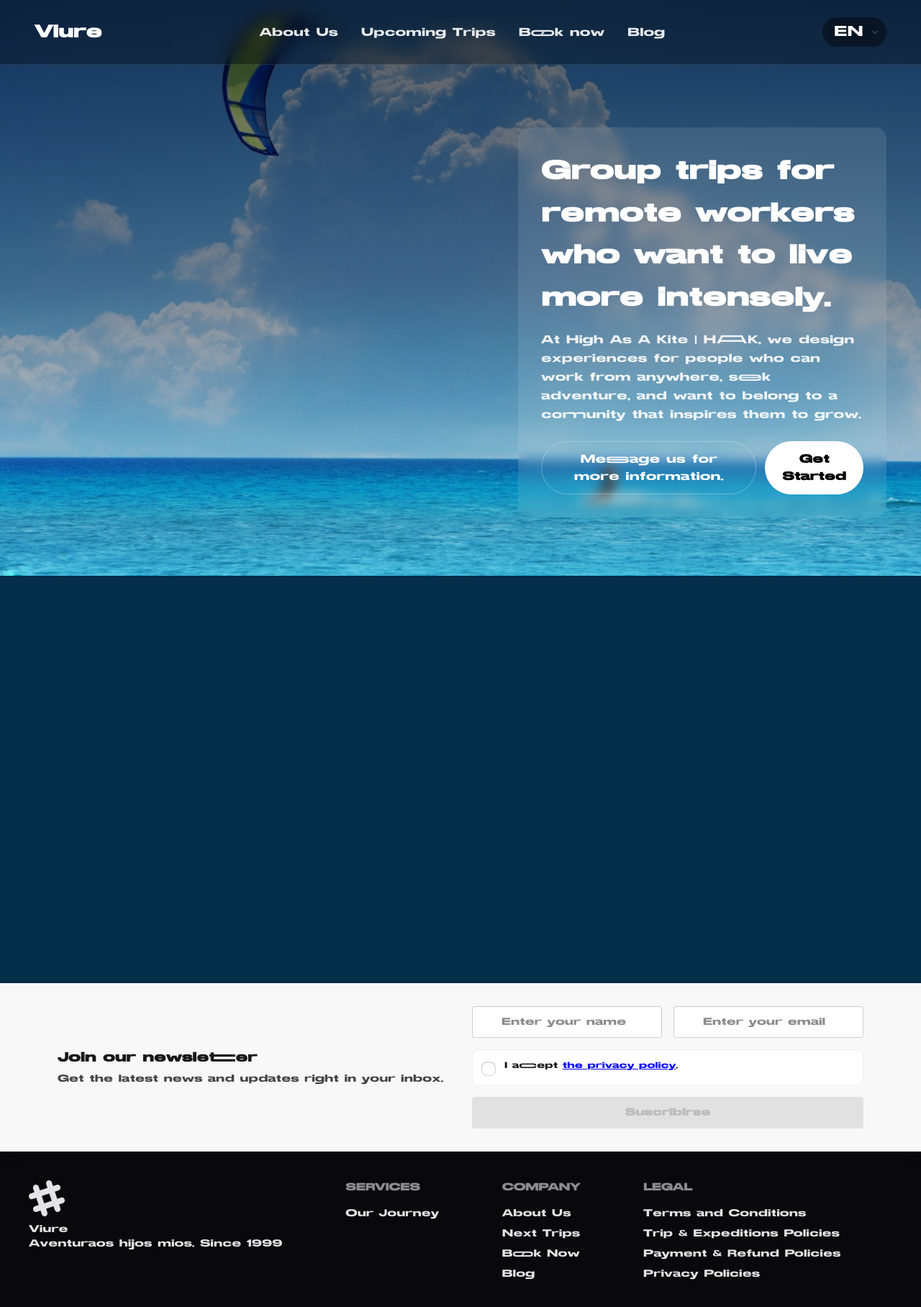
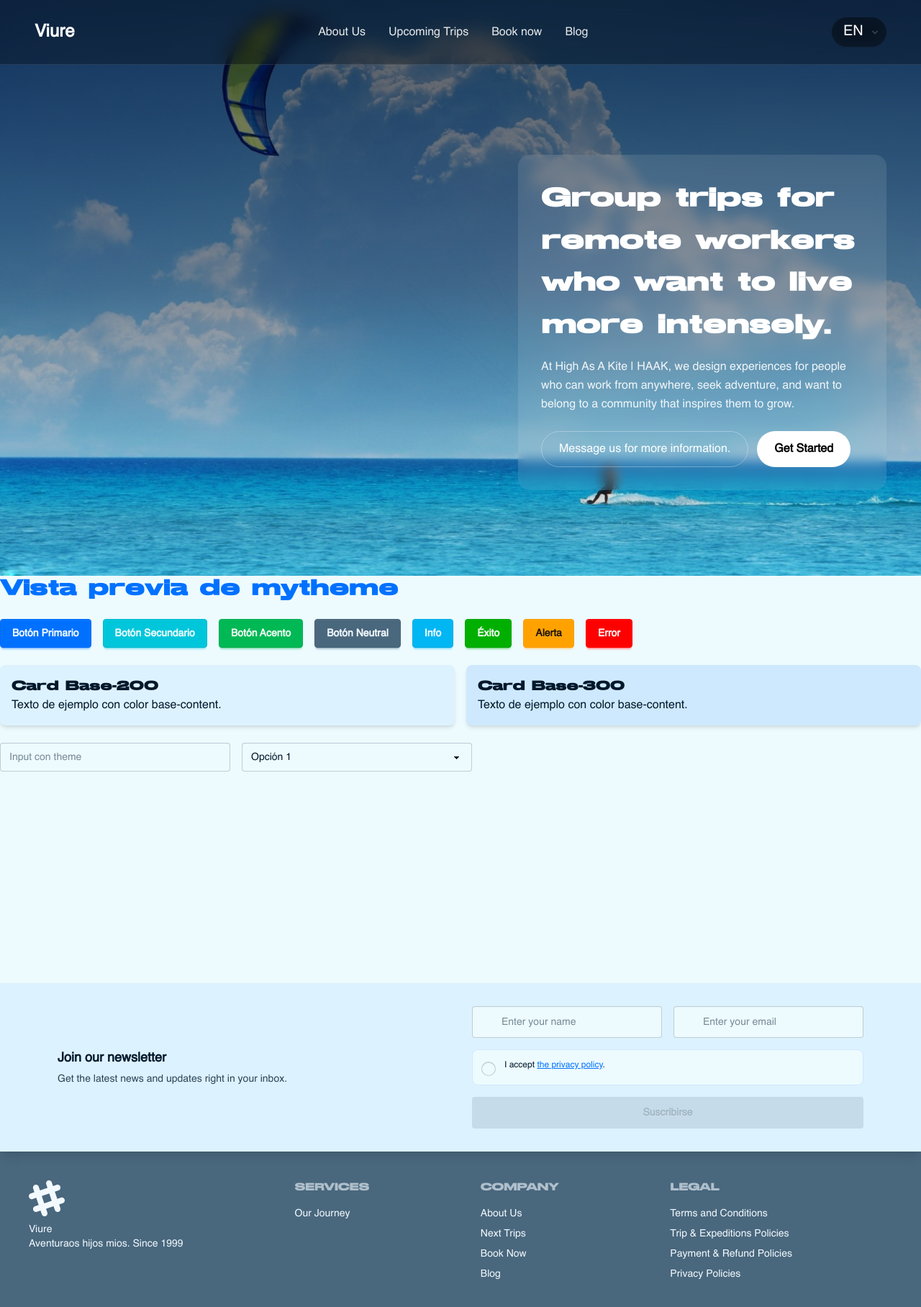
Before and after one commit to activity13/high-as-a-kite, a Next.js app: page /en in a window 1280 px wide. Shown: the top 1816 px of the page at 72% size. Built offline with nearby package versions, Linux system fonts and the light colour scheme.

Commit message:
se termin+o de configurar las fuentes y tema de colores de la empresa

```diff
--- a/package.json
+++ b/package.json
@@ -14,8 +14,8 @@
     "@vercel/analytics": "^1.5.0",
     "autoprefixer": "^10.4.21",
     "clsx": "^2.1.1",
-    "framer-motion": "^12.23.6",
     "lucide-react": "^0.536.0",
+    "motion": "^12.23.12",
     "next": "15.4.2",
     "next-intl": "^4.3.4",
     "next-sitemap": "^4.2.3",
--- a/src/app/[locale]/globals.css
+++ b/src/app/[locale]/globals.css
@@ -1,19 +1,47 @@
 @import 'tailwindcss';
-@plugin "daisyui" {
-  themes: light --default;
-  /* dark --prefersdark; */
-  root: ':root';
-  include:;
-  exclude:;
-  prefix:;
-  logs: true;
-}
+@plugin "daisyui";
+@plugin "daisyui/theme" {
+  name: 'mytheme';
+  default: true; /* set as default */
+  prefersdark: false; /* set as default dark mode (prefers-color-scheme:dark) */
+  color-scheme: light; /* color of browser-provided UI */
 
-@plugin "daisyui/theme" {
-  name: 'light';
-  default: true;
-  --color-primary: blue;
-  --color-secondary: teal;
+  --color-base-100: oklch(98% 0.02 240);
+  --color-base-200: oklch(95% 0.03 240);
+  --color-base-300: oklch(92% 0.04 240);
+  --color-base-content: oklch(20% 0.05 240);
+  --color-primary: oklch(55% 0.3 240);
+  --color-primary-content: oklch(98% 0.01 240);
+  --color-secondary: oklch(70% 0.25 200);
+  --color-secondary-content: oklch(98% 0.01 200);
+  --color-accent: oklch(65% 0.25 160);
+  --color-accent-content: oklch(98% 0.01 160);
+  --color-neutral: oklch(50% 0.05 240);
+  --color-neutral-content: oklch(98% 0.01 240);
+  --color-info: oklch(70% 0.2 220);
+  --color-info-content: oklch(98% 0.01 220);
+  --color-success: oklch(65% 0.25 140);
+  --color-success-content: oklch(98% 0.01 140);
+  --color-warning: oklch(80% 0.25 80);
+  --color-warning-content: oklch(20% 0.05 80);
+  --color-error: oklch(65% 0.3 30);
+  --color-error-content: oklch(98% 0.01 30);
+
+  /* border radius */
+  --radius-selector: 1rem;
+  --radius-field: 0.25rem;
+  --radius-box: 0.5rem;
+
+  /* base sizes */
+  --size-selector: 0.25rem;
+  --size-field: 0.25rem;
+
+  /* border size */
+  --border: 1px;
+
+  /* effects */
+  --depth: 1;
+  --noise: 0;
 }
 
 :root {
@@ -24,5 +52,20 @@
 body {
   background: var(--background);
   color: var(--foreground);
-  font-family: Arial, Helvetica, sans-serif;
+  font-family: var(--font-helvetica), sans-serif;
 }
+
+@theme inline {
+  --font-stretch: var(--font-stretch-pro);
+  --font-helvetica: var(--font-roboto-mono);
+}
+@layer base {
+  h1,
+  h2,
+  h3,
+  h4,
+  h5,
+  h6 {
+    font-family: var(--font-stretch-pro), sans-serif;
+  }
+}
--- a/src/app/[locale]/layout.tsx
+++ b/src/app/[locale]/layout.tsx
@@ -16,8 +16,28 @@ import { Analytics } from '@vercel/analytics/next';
 import Navbar from '../components/Navbar';
 import Footer from '../components/Footer';
 
-const primaryFont = localFont({
-  src: '../../../public/fonts/StretchPro.otf',
+export const stretchPro = localFont({
+  src: [
+    {
+      path: '../../../public/fonts/StretchPro.otf',
+      weight: '400',
+      style: 'normal',
+    },
+  ],
+  display: 'swap',
+  variable: '--font-stretch-pro',
+});
+
+export const helvetica = localFont({
+  src: [
+    {
+      path: '../../../public/fonts/Helvetica.ttf',
+      weight: '400',
+      style: 'normal',
+    },
+  ],
+  display: 'swap',
+  variable: '--font-helvetica',
 });
 
 interface MyFunctionProps {
@@ -59,9 +79,9 @@ export default async function LocaleLayout({
   }
 
   return (
-    <html lang={locale}>
+    <html lang={locale} data-theme="mytheme">
       <body
-        className={`${primaryFont.className} bg-amber-600 antialiased h-screen`}>
+        className={`${stretchPro.variable} ${helvetica.variable} font-helvetica bg-amber-600 antialiased h-screen`}>
         <NextIntlClientProvider>
           <Navbar />
           {children}
--- a/src/app/[locale]/page.tsx
+++ b/src/app/[locale]/page.tsx
@@ -13,7 +13,44 @@ export default function Home() {
         title={t('Hero.title')}
         description={t('Hero.description')}
       />
-      <div className="min-h-screen bg-info-content relative">
+      <div className="min-h-screen bg-base-100 text-base-content space-y-6 relative">
+        <h1 className=" font-stretch text-3xl font-bold text-primary">
+          Vista previa de mytheme
+        </h1>
+
+        <div className="flex flex-wrap gap-4">
+          <button className="btn btn-primary">Botón Primario</button>
+          <button className="btn btn-secondary">Botón Secundario</button>
+          <button className="btn btn-accent">Botón Acento</button>
+          <button className="btn btn-neutral">Botón Neutral</button>
+          <button className="btn btn-info">Info</button>
+          <button className="btn btn-success">Éxito</button>
+          <button className="btn btn-warning">Alerta</button>
+          <button className="btn btn-error">Error</button>
+        </div>
+
+        <div className="grid grid-cols-2 gap-4">
+          <div className="card bg-base-200 shadow-md p-4">
+            <h2 className="text-lg font-semibold">Card Base-200</h2>
+            <p>Texto de ejemplo con color base-content.</p>
+          </div>
+          <div className="card bg-base-300 shadow-md p-4">
+            <h2 className="text-lg font-semibold">Card Base-300</h2>
+            <p>Texto de ejemplo con color base-content.</p>
+          </div>
+        </div>
+
+        <div className="flex flex-wrap gap-4">
+          <input
+            type="text"
+            placeholder="Input con theme"
+            className="input input-bordered w-full max-w-xs"
+          />
+          <select className="select select-bordered w-full max-w-xs">
+            <option>Opción 1</option>
+            <option>Opción 2</option>
+          </select>
+        </div>
         <EmailNewsletters />
       </div>
     </>
--- a/src/app/components/EmailNewsletters.tsx
+++ b/src/app/components/EmailNewsletters.tsx
@@ -64,7 +64,10 @@ const EmailForm: React.FC = () => {
           <div className="flex flex-col justify-center">
             <div className="flex items-start gap-3">
               <div>
-                <h2 className="text-lg font-semibold">{t('title')}</h2>
+                {/*Titulo de la tarjeta de newsletter */}
+                <h2 className="font-helvetica text-lg font-bold">
+                  {t('title')}
+                </h2>{' '}
                 <p className="text-sm opacity-80 mt-1 leading-relaxed">
                   {t('description')}
                 </p>
@@ -77,7 +80,7 @@ const EmailForm: React.FC = () => {
             <form ref={formRef} onSubmit={sendEmail} className="space-y-4">
               <div className="grid grid-cols-1 sm:grid-cols-2 gap-4">
                 <label className="relative">
-                  <User className="absolute left-3 top-1/2 -translate-y-1/2 w-4 h-4 text-base-content/70" />
+                  <User className="absolute left-3 top-1/2 -translate-y-1/2 w-4 h-4 " />
                   <input
                     type="text"
                     placeholder={t('namePlaceholder')}
```
Also changed, not shown: 1 other file (tests, documents, lock files or other folders).
